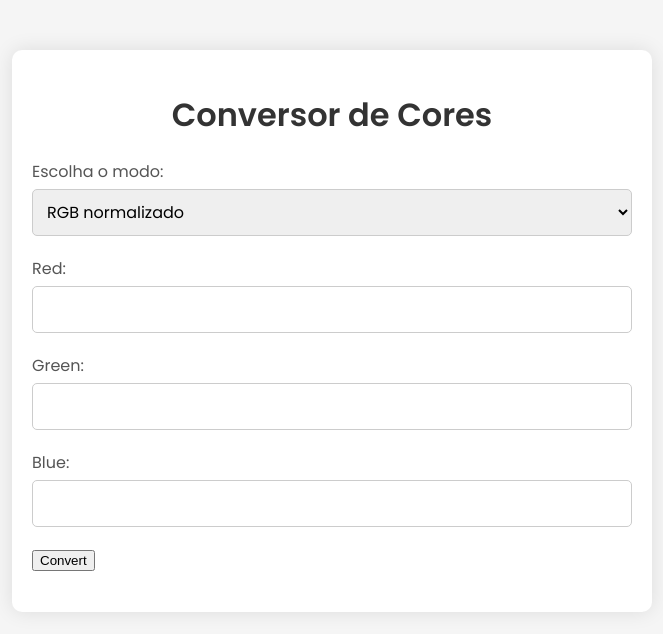
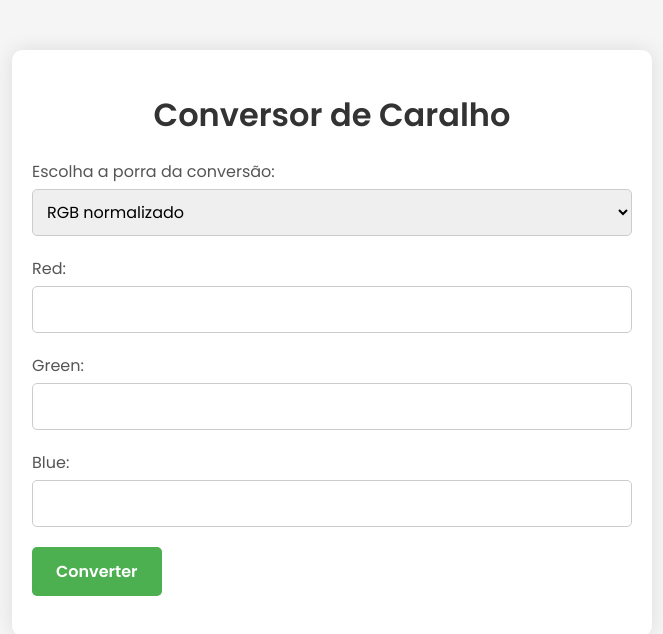
Before and after one commit to Livisssss/RGBs, a plain HTML site: page input.html in a window 1280 px wide. Shown: the whole page, without its empty margins (308-971 px from the left). Drawn offline with Linux system fonts and the light colour scheme.

Commit message:
css no button

```diff
--- a/input.html
+++ b/input.html
@@ -9,9 +9,9 @@
 </head>
 <body>
     <div class="container">
-        <h1>Conversor de Cores</h1>
+        <h1>Conversor de Caralho</h1>
         <div class="input-group">
-            <label for="conversionType">Escolha o modo:</label>
+            <label for="conversionType">Escolha a porra da conversão:</label>
             <select id="conversionType" onchange="changeLabels()">
                 <option value="normalize">RGB normalizado</option>
                 <option value="rgbToHsv">RGB para HSV</option>
@@ -33,7 +33,7 @@
             <label for="blue">Blue:</label>
             <input type="number" id="blue" min="0" max="255">
         </div>
-        <button onclick="convertColors()">Convert</button>
+        <button class="btConverte" onclick="convertColors()">Converter</button>
         <div id="result"></div>
     </div>
 
--- a/style.css
+++ b/style.css
@@ -46,7 +46,7 @@ h1 {
     text-align: center;
 }
 
-.button-group button {
+.btConverte {
     padding: 12px 24px;
     background-color: #4CAF50;
     color: #ffffff;
```
